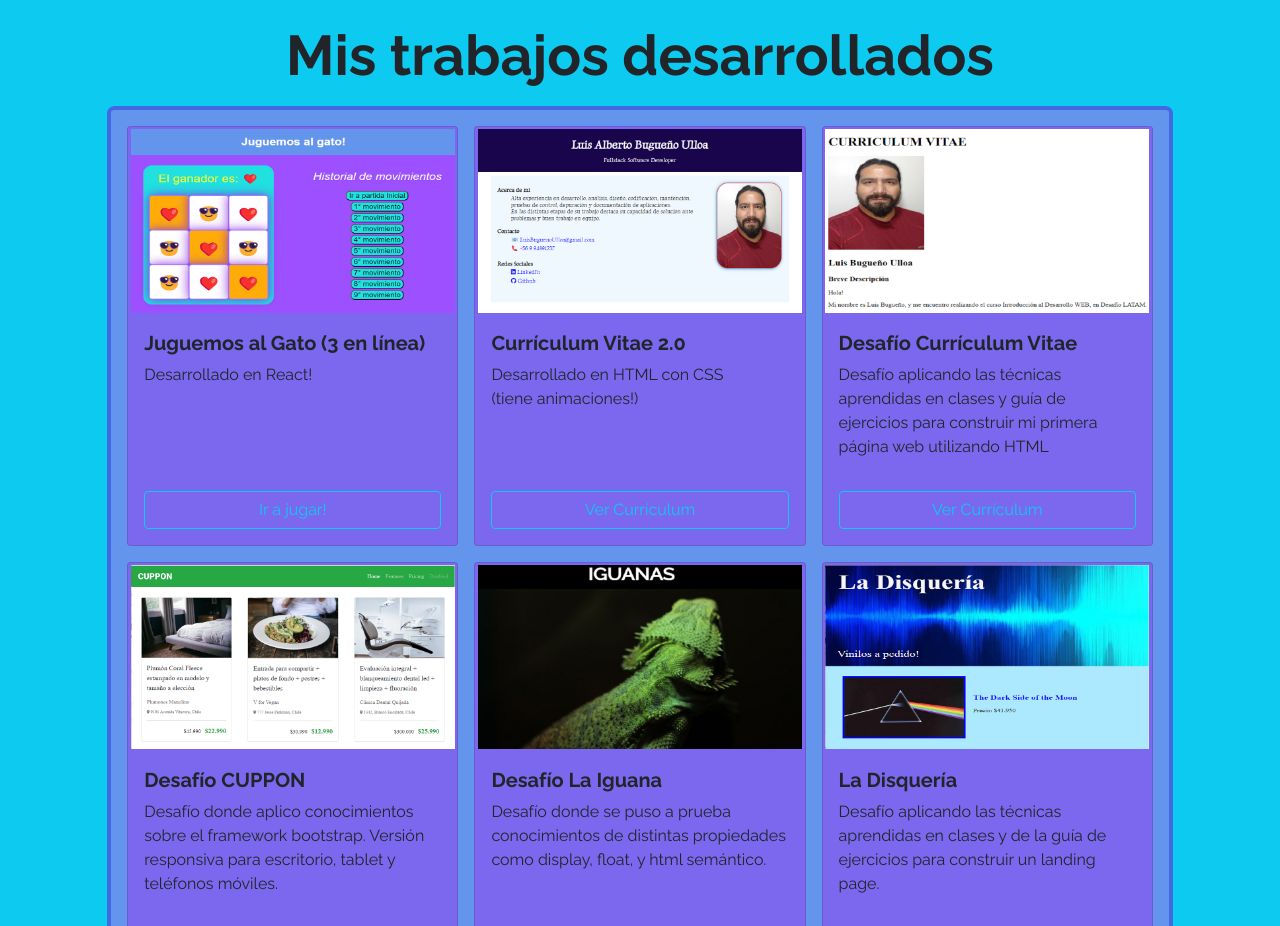
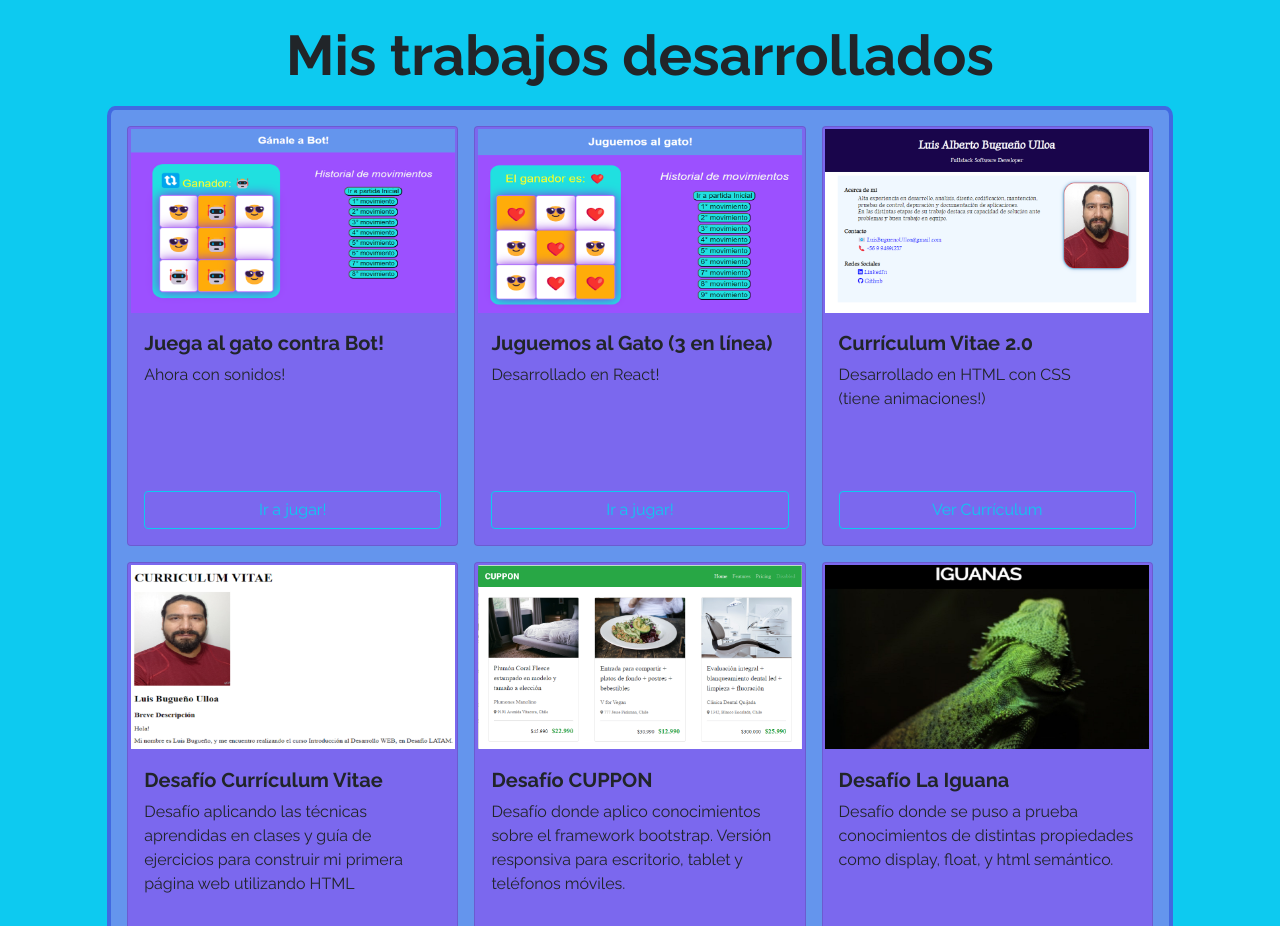
Before and after one commit to LuisFloyd/LuisFloyd.github.io, a plain HTML site: page index.html in a window 1280 px wide. Shown: the part 1320-2246 px from the top of the page. Drawn offline with nearby package versions, Linux system fonts and the light colour scheme.

Commit message:
agregando juego gato Humano vs Bot

```diff
--- a/index.html
+++ b/index.html
@@ -112,6 +112,18 @@
 
         <div class="grilla">
             <div class="card">
+                <img class="imagen" src="assets/img/appJuegoGatoContraBot-React.png" alt="Img-CV2.0">
+                <div class="card-body">
+                    <h5 class="card-title fw-bold">Juega al gato contra Bot!</h5>
+                    <p class="card-text">
+                        Ahora con sonidos! <br>
+                    </p>
+                </div>
+                <div>
+                    <a href="https://luisfloyd.github.io/juego-gato_humano-vs-bot/" target="_blank" rel="noopener" class="btn btn-outline-info btnCard">Ir a jugar!</a>
+                </div>
+            </div>
+            <div class="card">
                 <img class="imagen" src="assets/img/appJuegoGato-React.png" alt="Img-CV2.0">
                 <div class="card-body">
                     <h5 class="card-title fw-bold">Juguemos al Gato (3 en línea)</h5>
```
Also changed, not shown: assets/img/appJuegoGatoContraBot-React.png (added).
